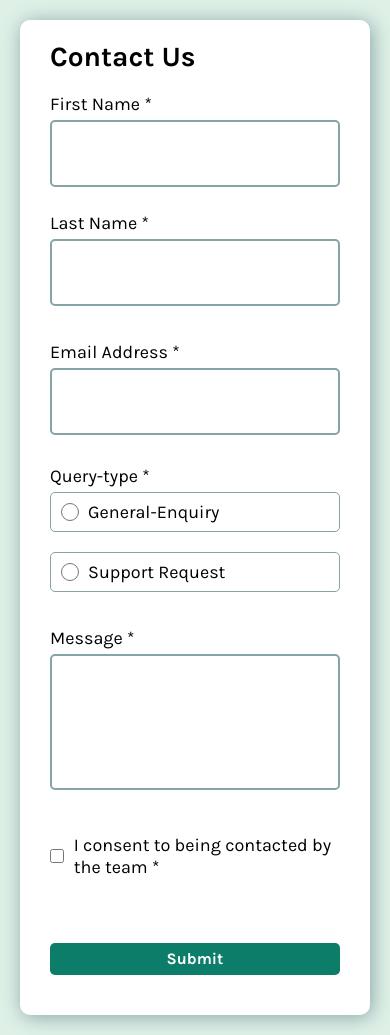
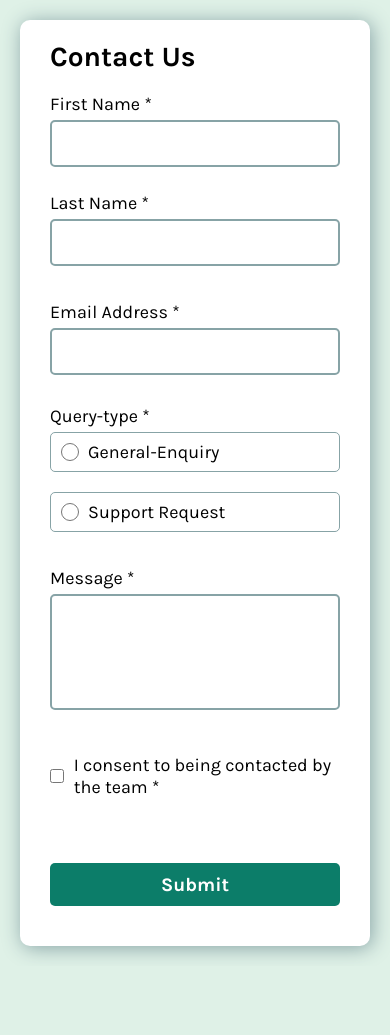
Before and after one commit to gowthamjk08/form, a plain HTML site: page index.html in a window 390 px wide. After the commit the page ends 966 px from the top, so only its background shows below. Drawn offline with Linux system fonts and the light colour scheme.

Commit message:
Add files via upload

```diff
--- a/style.css
+++ b/style.css
@@ -171,10 +171,10 @@ h2{
     input[type="email"],
     textarea{
     font-size: 1.2em;
-    padding:20px 10px;
+    padding:10px;
 }
-bottom{
+button{
     font-size: 1.2em;
-    padding: 20px 10px;
+    padding:10px;
 }
 }
```
